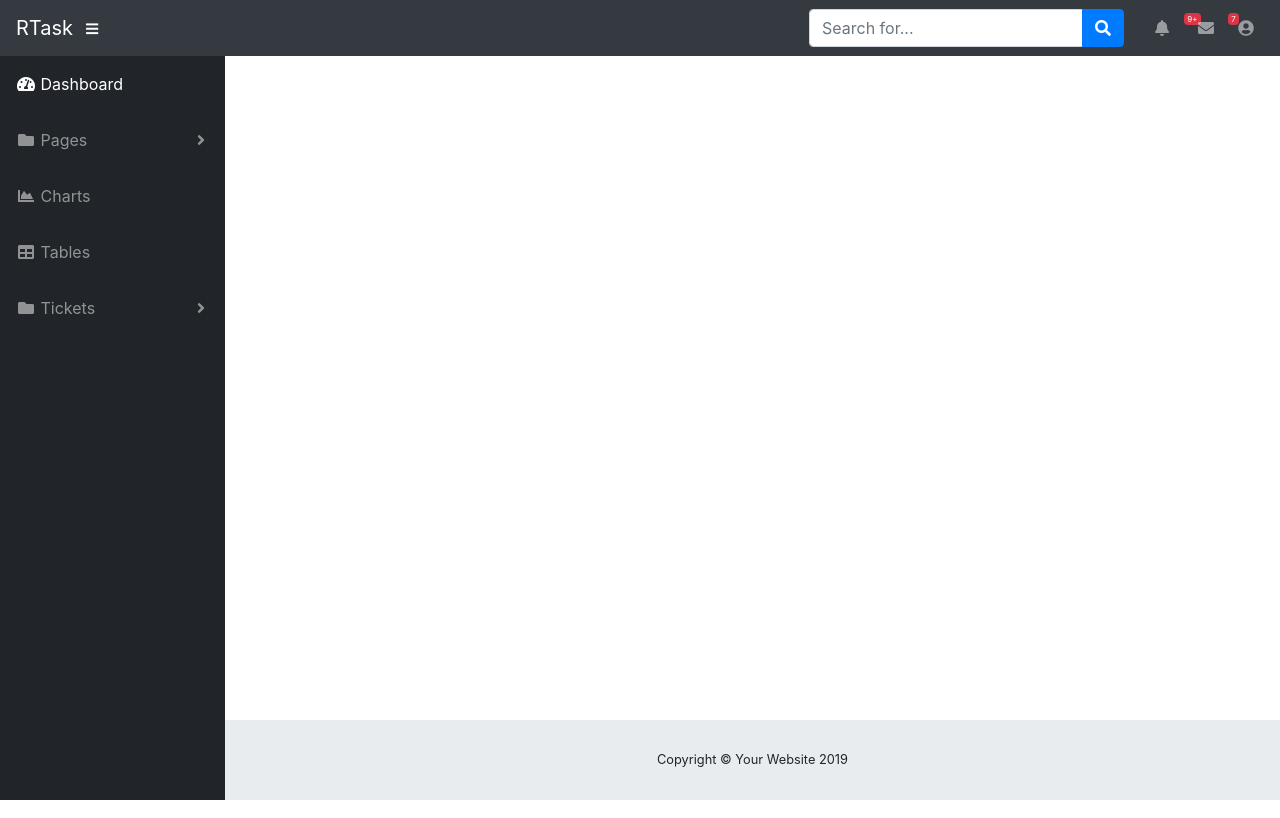
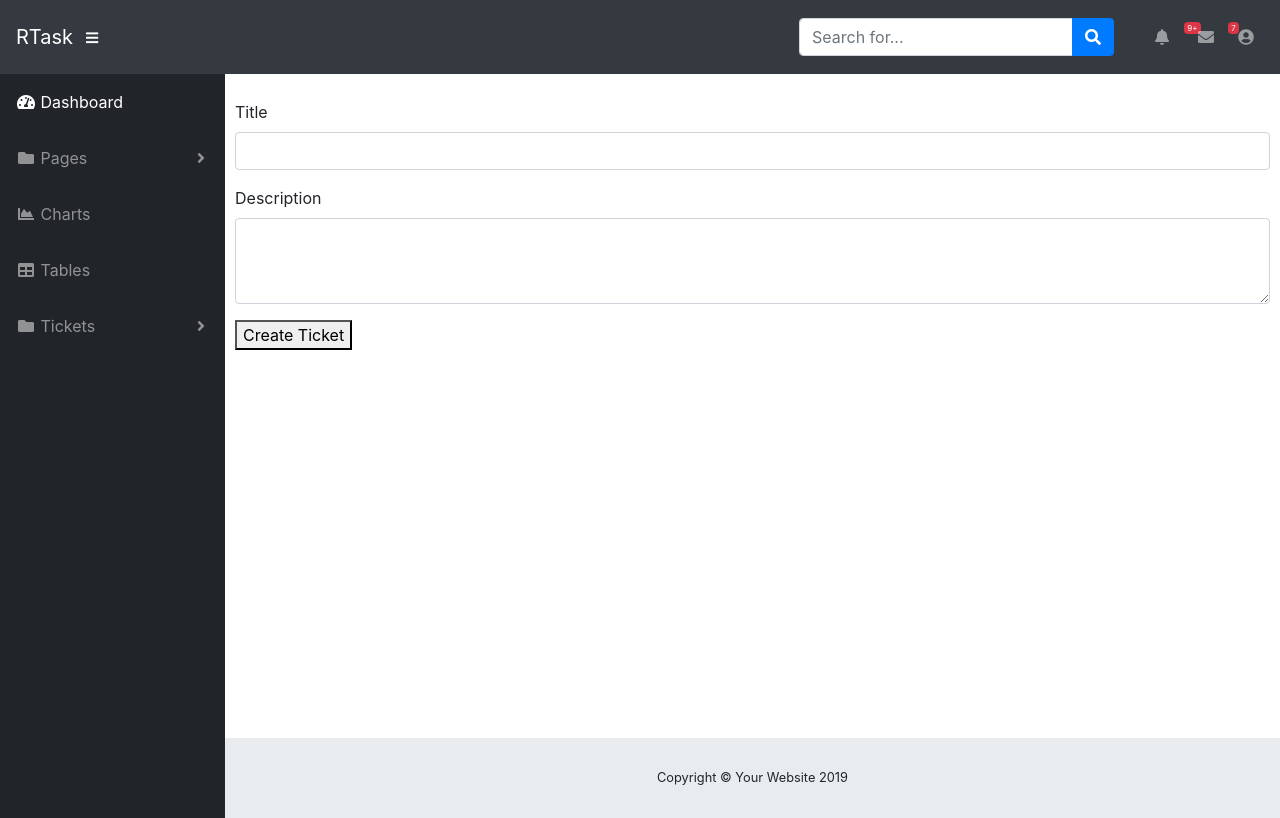
Before and after one commit to m-henderson/RTask, a Flask app: template templates/dashboard/tickets/new.html in a window 1280 px wide. Run offline with Flask 2, Linux system fonts and the light colour scheme; the template is opened without the code that fills it, so the values that code supplies are empty; parts of the project's set-up code (start-up, migrations or seed data) failed here and were passed over; some libraries are stand-ins or nearby versions.

Commit message:
update ticket creation

```diff
--- a/app.py
+++ b/app.py
@@ -98,11 +98,20 @@
         form = TicketForm(obj=ticket)
         return render_template('/dashboard/tickets/new.html', form=form, success=success)
 
-    if form.validate():
-        form.populate_obj(ticket)
-        g.db.add(ticket)
-        g.db.commit()
-        success = True
+    ticket.title = request.form['title']
+    ticket.description = request.form['description']
+
+    g.db.add(ticket)
+    g.db.commit()
+    success = True
+
+    flash('ticket created successfully!')
+    return redirect(url_for('ticket_list'))
+
+@app.route('/dashboard/tickets', methods=['GET'])
+def ticket_list():
+
+    return render_template('/dashboard/tickets/index.html')
 
 @app.before_request
 def before_req():
@@ -116,6 +125,7 @@
         pass
     return resp
 
+
 if __name__ == '__main__':
     db.create_all()
 
--- a/forms/ticket_form.py
+++ b/forms/ticket_form.py
@@ -5,4 +5,4 @@
 class TicketForm(ModelForm):
     class Meta():
         model = Ticket
-        button_map = SubmitField()
+        submit_button = SubmitField('Submit')
--- a/models/ticket.py
+++ b/models/ticket.py
@@ -3,8 +3,9 @@
 from sqlalchemy.ext.declarative import declarative_base
 from sqlalchemy.orm import sessionmaker
 from wtforms_alchemy import ModelForm
+from wtforms import SubmitField
 
-engine = create_engine('sqlite:///:memory:')
+engine = create_engine('postgresql://postgres:RobedCoder@localhost:5432/rtask')
 Base = declarative_base(engine)
 db_session = sessionmaker(bind=engine)
 
--- a/static/style.css
+++ b/static/style.css
@@ -15,3 +15,8 @@
 .footer {
     display: block;
 }
+
+form {
+    margin: 0 auto;
+    padding: 10px;
+}
--- a/templates/dashboard/base.html
+++ b/templates/dashboard/base.html
@@ -12,6 +12,8 @@
 
     <!-- Custom styles for this template-->
     <link href="{{ url_for('static', filename='css/sb-admin.css') }}" rel="stylesheet">
+
+    <link href="{{ url_for('static', filename='style.css')}}" rel="stylesheet">
 
     <title>{% block title %}{% endblock %} - My Webpage</title>
     {% endblock %}
@@ -141,8 +143,16 @@
 
 
     <div id="content">
+        {% with messages = get_flashed_messages() %}
+          {% if messages %}
+            <ul class=flashes>
+            {% for message in messages %}
+              <li>{{ message }}</li>
+            {% endfor %}
+            </ul>
+          {% endif %}
+        {% endwith %}
         {% block content %}
-
         {% endblock %}
     </div>
 
--- /dev/null
+++ b/templates/dashboard/tickets/index.html
@@ -0,0 +1,4 @@
+{% extends "dashboard/base.html" %}
+{% block content %}
+<p>list goes here</p>
+{% endblock %}
--- a/templates/dashboard/tickets/new.html
+++ b/templates/dashboard/tickets/new.html
@@ -1,5 +1,15 @@
 {% extends "dashboard/base.html" %}
 {% import 'macros/macros.html' as macros %}
 {% block content %}
-    {{ macros.quick_form(form) }}
+    <form method="POST">
+        <div class='form-group'>
+            <label for='title'>Title</label>
+            <input type='text' id='title' name='title' class='form-control'/>
+        </div>
+        <div class="form-group">
+            <label for="description">Description</label>
+            <textarea class="form-control" name='description' id="description" rows="3"></textarea>
+        </div>
+        <button type="submit">Create Ticket</button>
+    </form>
 {% endblock %}
```
